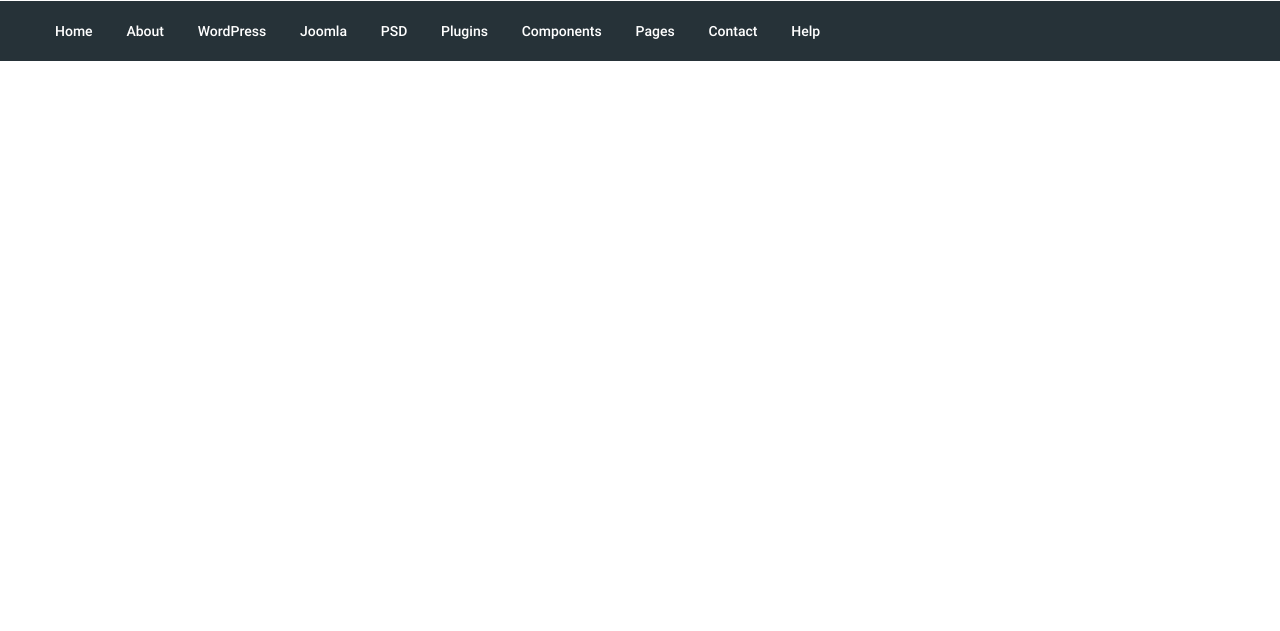
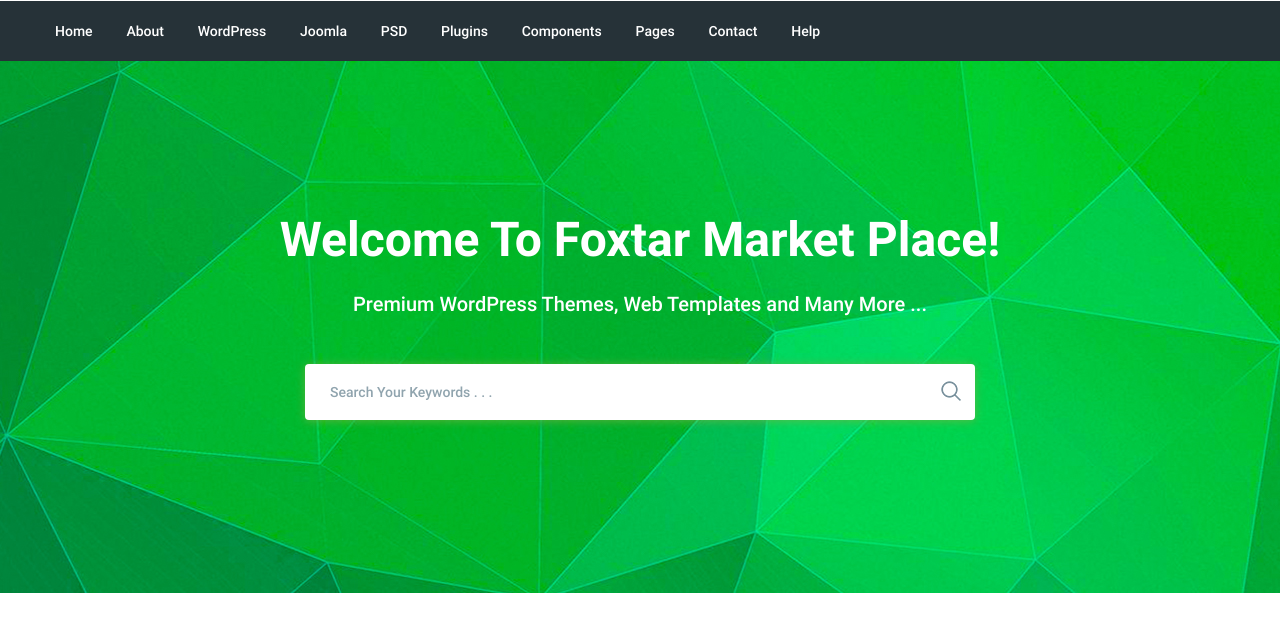
Before and after one commit to arthur-doyle/moderno-try2, a website: page app/index.html in a window 1280 px wide. Shown: the part 89-720 px from the top of the page. Drawn offline with nearby package versions, Linux system fonts and the light colour scheme; files that its build step writes are made by us from their sources.

Commit message:
added search section

```diff
--- a/app/index.html
+++ b/app/index.html
@@ -67,6 +67,26 @@
             </div>
         </div>
     </header>
+    <main class="main">
+        <section class="search" style="background-image: url(images/search-bg.jpg);">
+            <div class="container">
+                <div class="search__inner">
+                    <div class="search__title">
+                        Welcome To Foxtar Market Place!
+                    </div>
+                    <p class="search__text">
+                        Premium WordPress Themes, Web Templates and Many More ...
+                    </p>
+                    <form class="search__form">
+                        <input class="search__input" type="text" placeholder="Search Your Keywords . . ." required>
+                        <button class="search__btn" type="submit">
+                            <img src="images/icons/search.png" alt="search icon">
+                        </button>
+                    </form>
+                </div>
+            </div>
+        </section>
+    </main>
 
 
 
--- a/app/scss/style.scss
+++ b/app/scss/style.scss
@@ -6,16 +6,12 @@
 
 .header {
 
-    &__top {}
-
     &__top-inner {
         display: flex;
         justify-content: space-between;
         min-height: 90px;
         align-items: center;
     }
-
-    &__logo {}
 
     &__text {
         margin-left: auto;
@@ -27,8 +23,6 @@
         font-weight: 400;
         color: $red;
     }
-
-    &__phone {}
 
     &__box {
         display: flex;
@@ -68,8 +62,6 @@
     display: flex;
     align-items: center;
 
-    &__list {}
-
     &__item {
         display: inline-block;
 
@@ -83,3 +75,68 @@
         font-size: 14px;
     }
 }
+
+.search {
+    background-repeat: no-repeat;
+    background-size: cover;
+    background-position: center center;
+    min-height: 532px;
+    padding: 155px 0 100px;
+
+    &__inner {
+        text-align: center;
+        color: #fff;
+    }
+
+    &__title {
+        margin-bottom: 30px;
+        font-size: 48px;
+        font-weight: 700;
+        line-height: 1;
+    }
+
+    &__text {
+        font-size: 20px;
+        line-height: 1;
+        margin-bottom: 50px;
+    }
+
+    &__form {
+        margin: 0 auto;
+        max-width: 670px;
+        position: relative;
+    }
+
+    &__input {
+        padding-left: 25px;
+        padding-right: 60px;
+        height: 56px;
+        width: 100%;
+        box-shadow: 0px 1px 10px 0px rgba(123, 178, 64, 0.75);
+        border-radius: 4px;
+        border: none;
+        font-size: 14px;
+        outline: transparent;
+
+        &::placeholder {
+            color: #90a4ae;
+            font-weight: 500;
+        }
+
+        &:focus {
+            box-shadow: inset 0 0 2px 2px rgb(23, 133, 109);
+        }
+    }
+
+    &__btn {
+        cursor: pointer;
+        position: absolute;
+        width: 20px;
+        height: 20px;
+        outline: transparent;
+        right: 20px;
+        top: 16px;
+        background-color: transparent;
+        border: none;
+    }
+}
```
Also changed, not shown: app/images/icons/search.png (added), app/images/search-bg.jpg (added).
